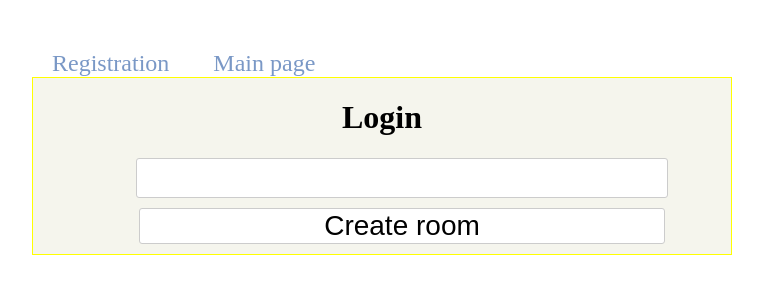
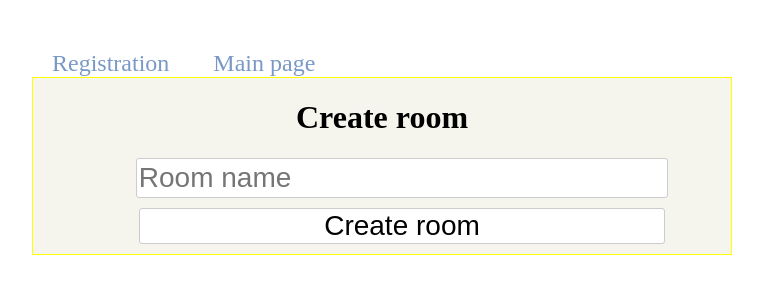
Before and after one commit to DimaWittmann/chatwitta, a Flask app: page /create_room in a window 1280 px wide. Shown: the top 300 px of the page, without its empty margins (258-1021 px from the left). Run offline with Flask 2, Linux system fonts and the light colour scheme; a user stored in the database is signed in; some libraries are stand-ins or nearby versions.

Commit message:
Little corection

```diff
--- a/app/forms.py
+++ b/app/forms.py
@@ -32,4 +32,4 @@ class RegistrationForm(Form):
 
 
 class RoomForm(Form):
-    name = StringField('Room name', validators=[Required(), Regexp('^[A-Za-z0-9_.]*$', 0,'Letters, numbers, dots or _')])
+    name = StringField('Room name', description='Room name', validators=[Required(), Regexp('^[A-Za-z0-9_.]*$', 0,'Letters, numbers, dots or _')])
--- a/app/templates/create_room.html
+++ b/app/templates/create_room.html
@@ -9,7 +9,7 @@
 {% endblock %}
 
 {% block body %}
-    <h1>Login</h1>
+    <h1>Create room</h1>
     <form action="" method="post" name="create_room">
         {{ form.hidden_tag() }}
         {{ render_field(form.name) }}
--- a/app/templates/index.html
+++ b/app/templates/index.html
@@ -12,6 +12,7 @@
 {% endblock %}
 
 {% block body %}
+    <h1>Chatwitta</h1>
     <form action="" method="post" name="index">
         {{ form.hidden_tag() }}
 
```
